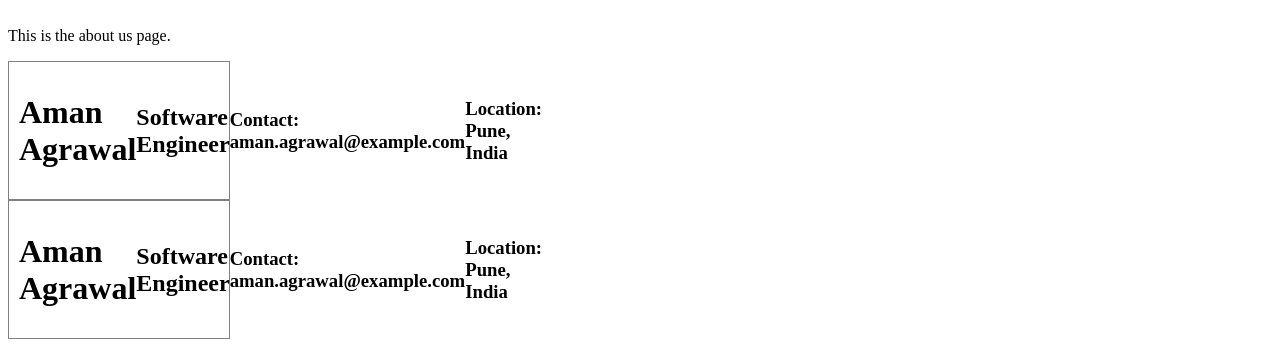
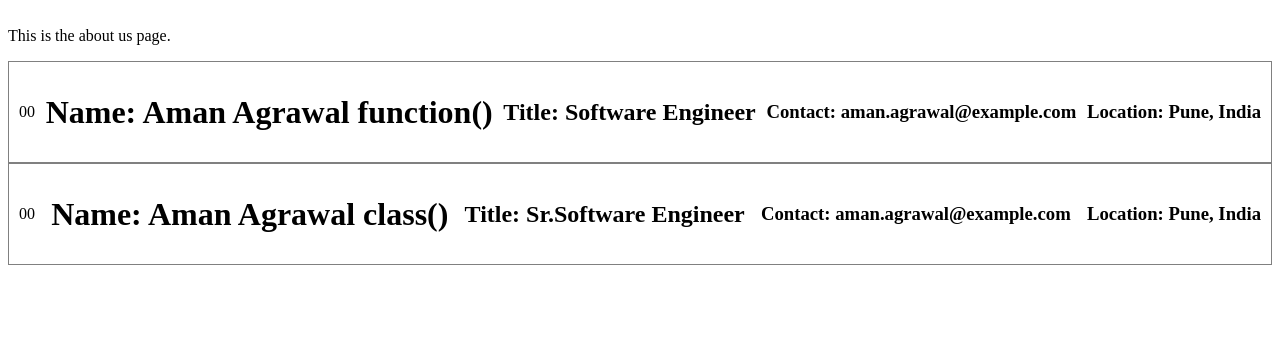
Before and after one commit to amanGitHub07/REACT, a React (Vite) app: page /about-us in a window 1280 px wide. Shown: the part 219-564 px from the top of the page. Built offline with nearby package versions, Linux system fonts and the light colour scheme.

Commit message:
Episode 8 Class based Component vs functional Component

```diff
--- a/index.css
+++ b/index.css
@@ -85,6 +85,5 @@
     justify-content:space-between;
     padding:10px;
     border:1px solid grey;
-    width:200px;
 
 }
--- a/src/components/AboutUs.js
+++ b/src/components/AboutUs.js
@@ -7,8 +7,8 @@ const AboutUs = () => {
     <div>
       <h1>About Us</h1>
       <p>This is the about us page.</p>
-      <User />
-      <UserClass />
+      <User name="Aman Agrawal function()" title="Software Engineer" contact="aman.agrawal@example.com" location="Pune, India" />
+      <UserClass name="Aman Agrawal class()" title="Sr.Software Engineer" contact="aman.agrawal@example.com" location="Pune, India" />
     </div>
   );
 };
--- a/src/components/User.js
+++ b/src/components/User.js
@@ -1,10 +1,18 @@
-const User = () =>{
+import React from 'react';
+import { useState } from 'react';
+
+const User = (props) =>{
+    const [count,setCount] = useState(0);
+    const [count2,setCount2] = useState(0);
+    const {name,title,contact,location} = props;
     return(
         <div className='user-card'>
-            <h1>Aman Agrawal</h1>
-            <h2>Software Engineer</h2>
-            <h3>Contact: aman.agrawal@example.com</h3>
-            <h3>Location: Pune, India</h3>
+            {count}
+            {count2}
+            <h1>Name: {name}</h1>
+            <h2>Title: {title}</h2>
+            <h3>Contact: {contact}</h3>
+            <h3>Location: {location}</h3>
         </div>
     )
 };
--- a/src/components/UserClass.js
+++ b/src/components/UserClass.js
@@ -1,13 +1,21 @@
 import React from 'react';
-
 class UserClass extends React.Component{
+    constructor(props){
+        super(props)
+        this.state = {
+            count:0,
+            count2:0
+        }
+    }
     render(){
         return(
             <div className='user-card'>
-                <h1>Aman Agrawal</h1>
-                <h2>Software Engineer</h2>
-                <h3>Contact: aman.agrawal@example.com</h3>
-                <h3>Location: Pune, India</h3>
+                {this.state.count}
+                {this.state.count2}
+                <h1>Name: {this.props.name}</h1>
+                <h2>Title: {this.props.title}</h2>
+                <h3>Contact: {this.props.contact}</h3>
+                <h3>Location: {this.props.location}</h3>
             </div>
         )
     }
```
